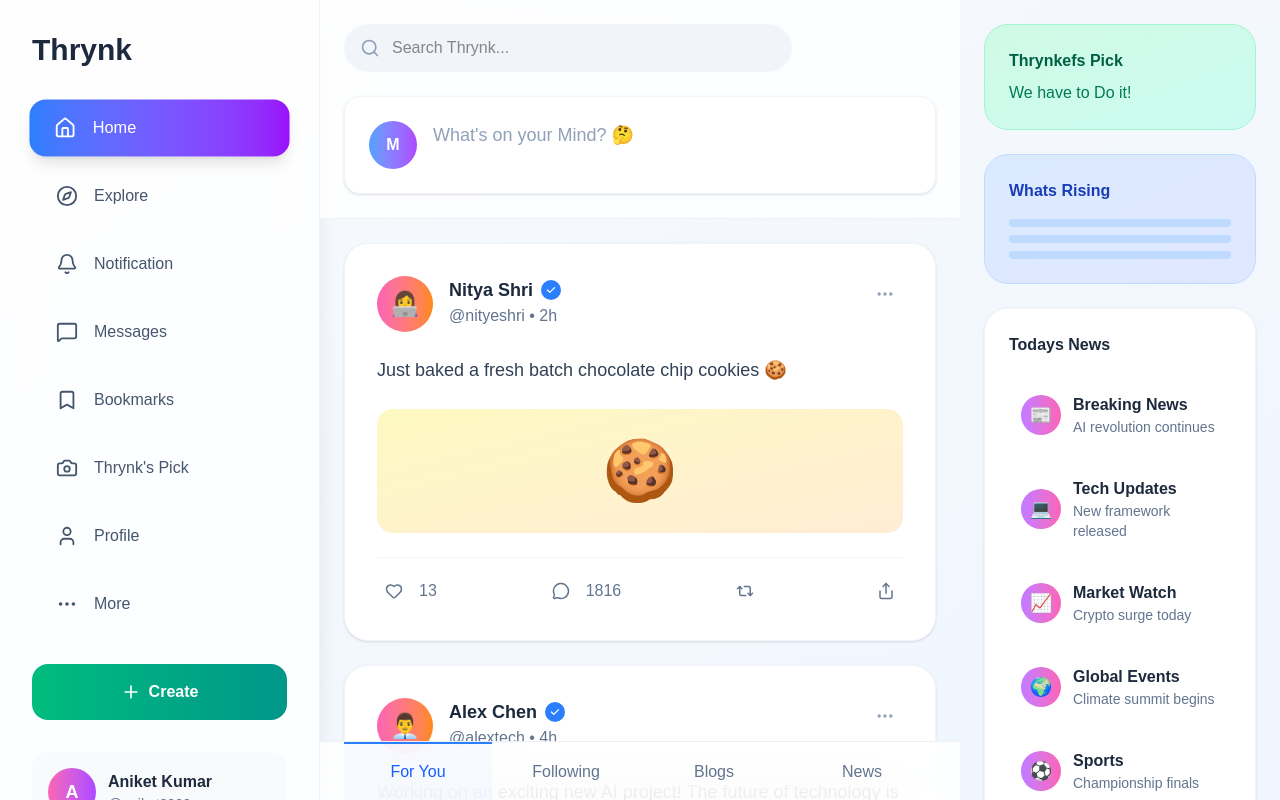
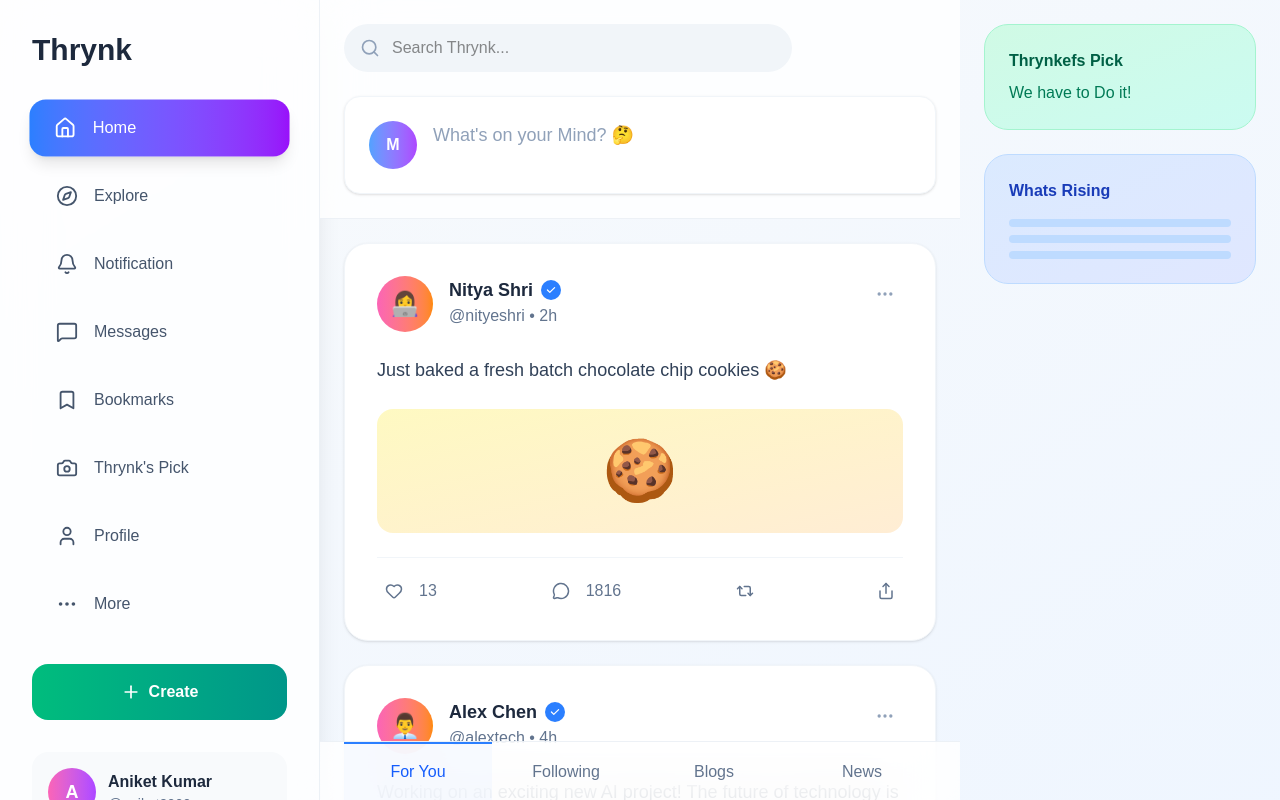
Before and after one commit to Aniket2002-hub/thyrnk, a Next.js app: page / in a window 1280 px wide. Built offline with nearby package versions, Linux system fonts and the light colour scheme.

Commit message:
blog page

```diff
--- a/src/app/page.js
+++ b/src/app/page.js
@@ -137,20 +137,20 @@ const ThrynkPlatform = () => {
     { key: "news", label: "News",  link: "/news" },
   ];
 
-  const newsItems = [
-    {
-      title: "Breaking News",
-      subtitle: "AI revolution continues",
-      avatar: "📰",
-    },
-    { title: "Tech Updates", subtitle: "New framework released", avatar: "💻" },
-    { title: "Market Watch", subtitle: "Crypto surge today", avatar: "📈" },
-    { title: "Global Events", subtitle: "Climate summit begins", avatar: "🌍" },
-    { title: "Sports", subtitle: "Championship finals", avatar: "⚽" },
-    { title: "Entertainment", subtitle: "New movie premieres", avatar: "🎬" },
-    { title: "Science", subtitle: "Mars mission update", avatar: "🚀" },
-    { title: "Health", subtitle: "Wellness trends rising", avatar: "🏥" },
-  ];
+  // const newsItems = [
+  //   {
+  //     title: "Breaking News",
+  //     subtitle: "AI revolution continues",
+  //     avatar: "📰",
+  //   },
+  //   { title: "Tech Updates", subtitle: "New framework released", avatar: "💻" },
+  //   { title: "Market Watch", subtitle: "Crypto surge today", avatar: "📈" },
+  //   { title: "Global Events", subtitle: "Climate summit begins", avatar: "🌍" },
+  //   { title: "Sports", subtitle: "Championship finals", avatar: "⚽" },
+  //   { title: "Entertainment", subtitle: "New movie premieres", avatar: "🎬" },
+  //   { title: "Science", subtitle: "Mars mission update", avatar: "🚀" },
+  //   { title: "Health", subtitle: "Wellness trends rising", avatar: "🏥" },
+  // ];
 
   return (
     <div className="h-screen bg-gradient-to-br from-slate-50 to-blue-50 flex overflow-hidden">
@@ -345,7 +345,7 @@ const ThrynkPlatform = () => {
           </div>
 
           {/* Today's News - More News Added */}
-          <div className="bg-white rounded-3xl p-6 shadow-sm border border-slate-100">
+          {/* <div className="bg-white rounded-3xl p-6 shadow-sm border border-slate-100">
             <h3 className="font-bold text-slate-800 mb-6">Todays News</h3>
             <div className="space-y-4">
               {newsItems.map((item, index) => (
@@ -363,7 +363,7 @@ const ThrynkPlatform = () => {
                 </div>
               ))}
             </div>
-          </div>
+          </div> */}
         </div>
       </div>
     </div>
```
